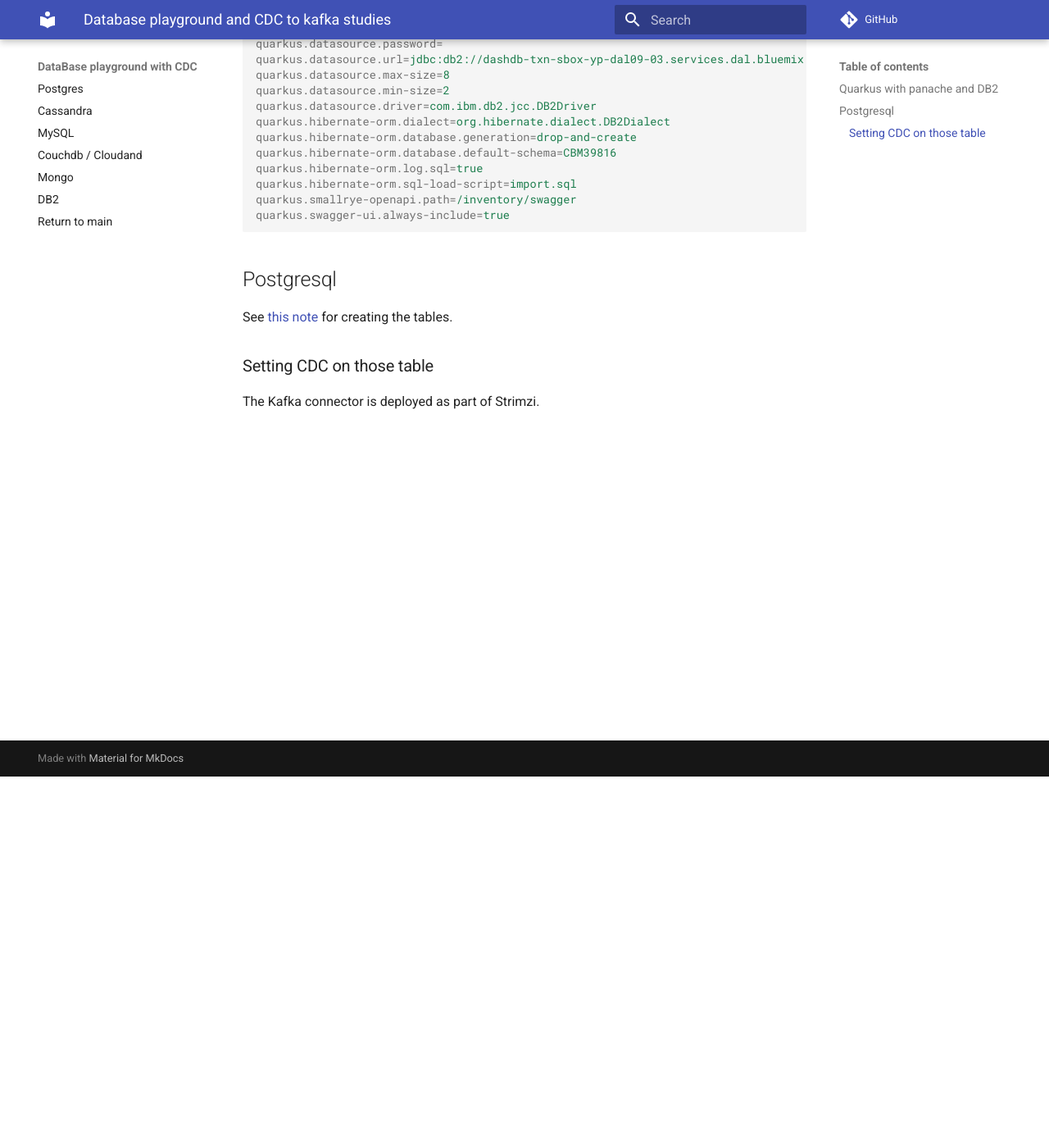
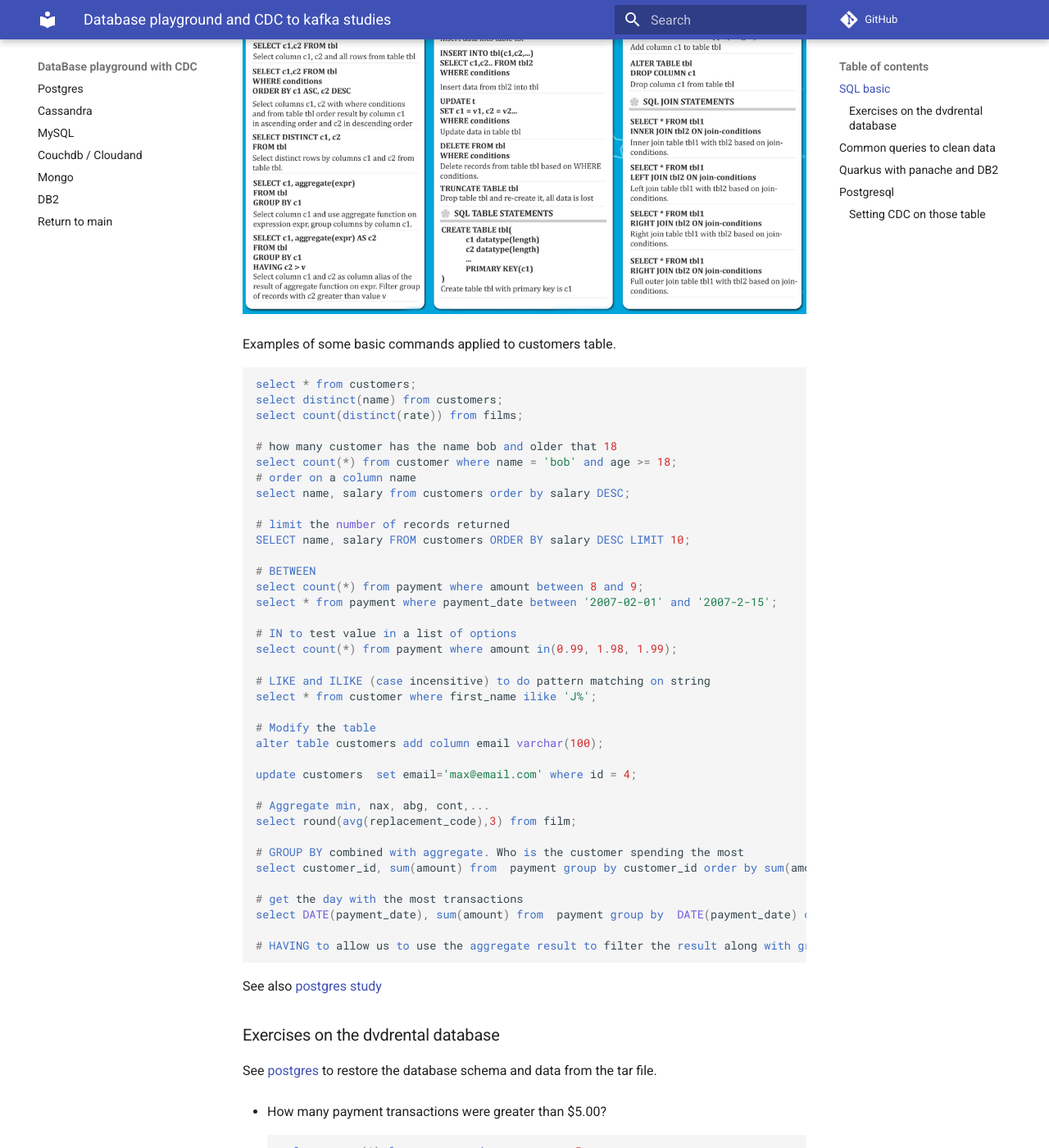
Before and after one commit to jbcodeforce/db-play, an MkDocs documentation site: the page built from docs/index.md, in a window 1280 px wide and 1400 px high, scrolled down 453 px. Shown: the whole window at 82% size. Built offline with MkDocs 1.6.1 and Material for MkDocs 9.7.7, drawn with Linux system fonts in a browser that asks for light colours; comment, search, counter and statistics services are not loaded; some of the changed text lies outside the part shown.

Commit message:
add sql basic

````diff
--- a/docs/index.md
+++ b/docs/index.md
@@ -5,6 +5,105 @@
 
 This repository supports simple studies for data base play (SQL, JPA) like db2, postgresql and mysql and change data capture to move data to kafka for example.
 
+## SQL basic
+
+![](./images/sql-cheat-cheet.png)
+
+Examples of some basic commands applied to customers table.
+
+```sql
+select * from customers;
+select distinct(name) from customers;
+select count(distinct(rate)) from films;
+
+# how many customer has the name bob and older that 18
+select count(*) from customer where name = 'bob' and age >= 18;
+# order on a column name
+select name, salary from customers order by salary DESC;
+
+# limit the number of records returned
+SELECT name, salary FROM customers ORDER BY salary DESC LIMIT 10;
+
+# BETWEEN
+select count(*) from payment where amount between 8 and 9;
+select * from payment where payment_date between '2007-02-01' and '2007-2-15';
+
+# IN to test value in a list of options
+select count(*) from payment where amount in(0.99, 1.98, 1.99);
+
+# LIKE and ILIKE (case incensitive) to do pattern matching on string
+select * from customer where first_name ilike 'J%';
+
+# Modify the table
+alter table customers add column email varchar(100);
+
+update customers  set email='max@email.com' where id = 4;
+
+# Aggregate min, nax, abg, cont,...
+select round(avg(replacement_code),3) from film;
+
+# GROUP BY combined with aggregate. Who is the customer spending the most
+select customer_id, sum(amount) from  payment group by customer_id order by sum(amount) DESC;
+
+# get the day with the most transactions
+select DATE(payment_date), sum(amount) from  payment group by  DATE(payment_date) order by sum(amount) DESC;
+
+# HAVING to allow us to use the aggregate result to filter the result along with group by
+
+```
+
+See also [postgres study](./postgres.md)
+
+### Exercises on the dvdrental database
+
+See [postgres](./postgres.md) to restore the database schema and data from the tar file.
+
+* How many payment transactions were greater than $5.00?
+
+    ```sql
+    select count(*) from payment where amount > 5
+    ```
+
+* How many actors have a first name that starts with the letter P?
+
+
+    ```sql
+    select count(first_name) from actor where first_name like 'P%';
+    ```
+* How many unique districts are our customers from?
+
+    ```sql
+    select count(distinct(district)) from address;
+    # Retrieve the list of names for those distinct districts
+    select distinct(district) from address where district is not null and district != '' order by district asc;
+    ```
+
+* How many films have a rating of R and a replacement cost between $5 and $15?
+
+    ```sql
+    select count(*) from film where  rating = 'R' and replacement_cost between 5 and 15;
+    ```
+* How many films have the word Truman somewhere in the title?
+
+    ```sql
+    select count(*) from film where title ilike '%truman%';
+    ```
+* which staff member processes the biggest number of transaction
+
+    ```sql
+    select staff_id, count(amount) from  payment group by  staff_id;
+    ```
+* what is the avg replacement cost per film rating
+
+    ```sql
+    select rating, round(avg(replacement_cost),2) from  film group by  rating;
+    ```
+* Customer elligible for platinium status having more than 40 transactions
+
+    ```sql
+    ```
+
+## Common queries to clean data
 ## Quarkus with panache and DB2
 
 The project is [inventory app](https://github.com/jbcodeforce/eda-kconnect-lab/tree/master/inventory-app) and the interesting part is the property file
@@ -27,8 +126,10 @@
 
 ## Postgresql
 
-See [this note](postgres.md) for creating the tables.
+See [dedicated note](./postgres.md).
 
 ### Setting CDC on those table
 
 The Kafka connector is deployed as part of Strimzi.
+
+TBC
--- a/mkdocs.yml
+++ b/mkdocs.yml
@@ -13,8 +13,10 @@
   name: material
 extra_css: ["extra.css"]
 markdown_extensions:
+  - abbr
+  - attr_list
+  - md_in_html
   - admonition
-  - codehilite
   - footnotes
   - pymdownx.smartsymbols
   - pymdownx.superfences
````
Also changed, not shown: docs/postgres.md (+58 -4 lines), docs/images/pgAdmin-restoreDB.png (added), docs/images/postgres-ha.png (added), docs/images/sql-cheat-cheet.png (added), 5 other files.
